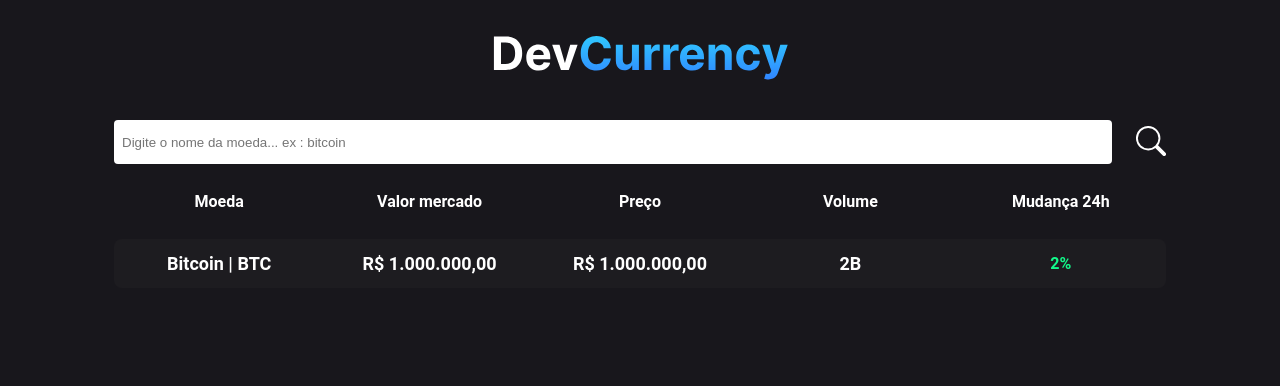
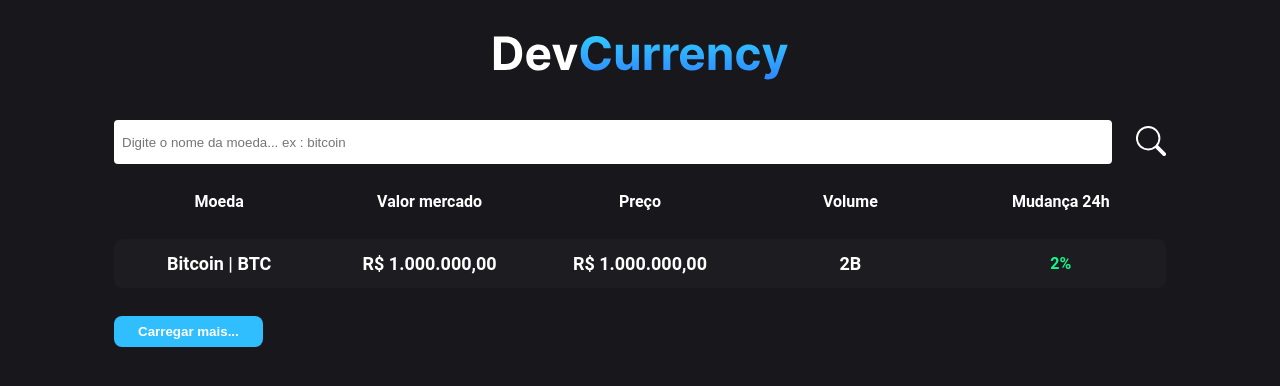
Before and after one commit to Marksva/cripto-app, a React (Vite) app: page / in a window 1280 px wide. Shown: the top 386 px of the page. Built offline with nearby package versions, Linux system fonts and the light colour scheme.

Commit message:
Refactor Home component: add search functionality and button for loading more data; update styles for consistency

```diff
--- a/src/pages/home/home.module.css
+++ b/src/pages/home/home.module.css
@@ -1,27 +1,27 @@
-.container{
+.container {
   margin: 0 14px;
 }
 
-.form{
+.form {
   width: 100%;
   display: flex;
   gap: 24px;
 }
 
-.form input{
+.form input {
   width: 100%;
   height: 44px;
-  border:0;
+  border: 0;
   padding: 0 8px;
   border-radius: 4px;
   outline: none;
 }
 
-.form button{
+.form button {
   background: transparent;
 }
 
-table{
+table {
   border-collapse: separate;
   border-spacing: 0 14px;
   margin: 0;
@@ -35,53 +35,62 @@
   margin: 0.5em 0 .75em;
 }
 
-th{
+th {
   color: #FFF;
 }
 
-.tr{
+.tr {
   background-color: #1d1c20;
 }
 
 td:first-child,
-th:first-child{
+th:first-child {
   border-radius: 8px 0 0 8px;
 }
 
 td:last-child,
-th:last-child{
+th:last-child {
   border-radius: 0 8px 8px 0;
 }
 
 table th,
-table td{
+table td {
   padding: 14px;
   text-align: center;
 }
 
-.tdLabel{
+.tdLabel {
   font-weight: bold;
   font-size: 18px;
   color: #FFF;
 }
 
-.tdProfit{
+.tdProfit {
   color: #12f98a;
   font-weight: bold;
 }
 
-.tdLoss{
+.tdLoss {
   color: #f91257;
   font-weight: bold;
 }
 
+.buttonMore {
+  background-color: #30beff;
+  padding: 8px 24px;
+  color: #FFF;
+  margin: 14px 0;
+  border-radius: 8px;
+  font-weight: bold;
+}
+
 /* RESPONSIVIDADE TABELA */
-@media screen and (max-width: 600px){
-  table{
+@media screen and (max-width: 600px) {
+  table {
     border: 0;
   }
 
-  table thead{
+  table thead {
     border: none;
     clip: rect(0 0 0 0);
     height: 1px;
@@ -92,37 +101,37 @@
     padding: 0;
   }
 
-  .tr{
+  .tr {
     border-bottom: 1px solid #DDD;
     display: block;
     margin-bottom: 14px;
   }
 
-  table td{
+  table td {
     border-bottom: 1px solid rgba(221, 221, 221, 0.170);
     display: block;
     text-align: right;
     font-size: 14px;
   }
 
-  table td::before{
+  table td::before {
     content: attr(data-label);
     float: left;
     font-weight: bold;
     text-transform: uppercase;
   }
 
-  table td:last-child{
+  table td:last-child {
     border-bottom: 0;
   }
 
   td:first-child,
-  th:first-child{
+  th:first-child {
     border-radius: 0;
   }
 
   td:last-child,
-  th:last-child{
+  th:last-child {
     border-radius: 0;
   }
 
--- a/src/pages/home/index.tsx
+++ b/src/pages/home/index.tsx
@@ -1,13 +1,33 @@
+import { useState, type FormEvent } from "react";
 import styles from "./home.module.css"
 import { BsSearch } from 'react-icons/bs';
-import { Link } from "react-router-dom";
+import { Link, useNavigate } from "react-router-dom";
+
 export function Home() {
+    const [input, setInput] = useState("");
+
+    const navigate = useNavigate();
+
+    function handleSearch(e: FormEvent) {
+        e.preventDefault();
+        console.log("Pesquisar por: ", input);
+        if (!input) return;
+
+        navigate(`/detail/${input}`);
+    }
+
+    function handleGetMore() {
+        console.log("Carregar mais...");
+    }
+
     return (
         <main className={styles.container}>
-            <form className={styles.form}>
+            <form className={styles.form} onSubmit={handleSearch}>
                 <input
                     type="text"
                     placeholder="Digite o nome da moeda... ex : bitcoin"
+                    value={input}
+                    onChange={(e) => setInput(e.target.value)}
                 />
                 <button type="submit">
                     <BsSearch size={30} color="#FFF" />
@@ -51,6 +71,10 @@
                 </tbody>
             </table>
 
+            <button className={styles.buttonMore} onClick={handleGetMore}>
+                Carregar mais...
+            </button>
+
         </main>
     )
 }
```
